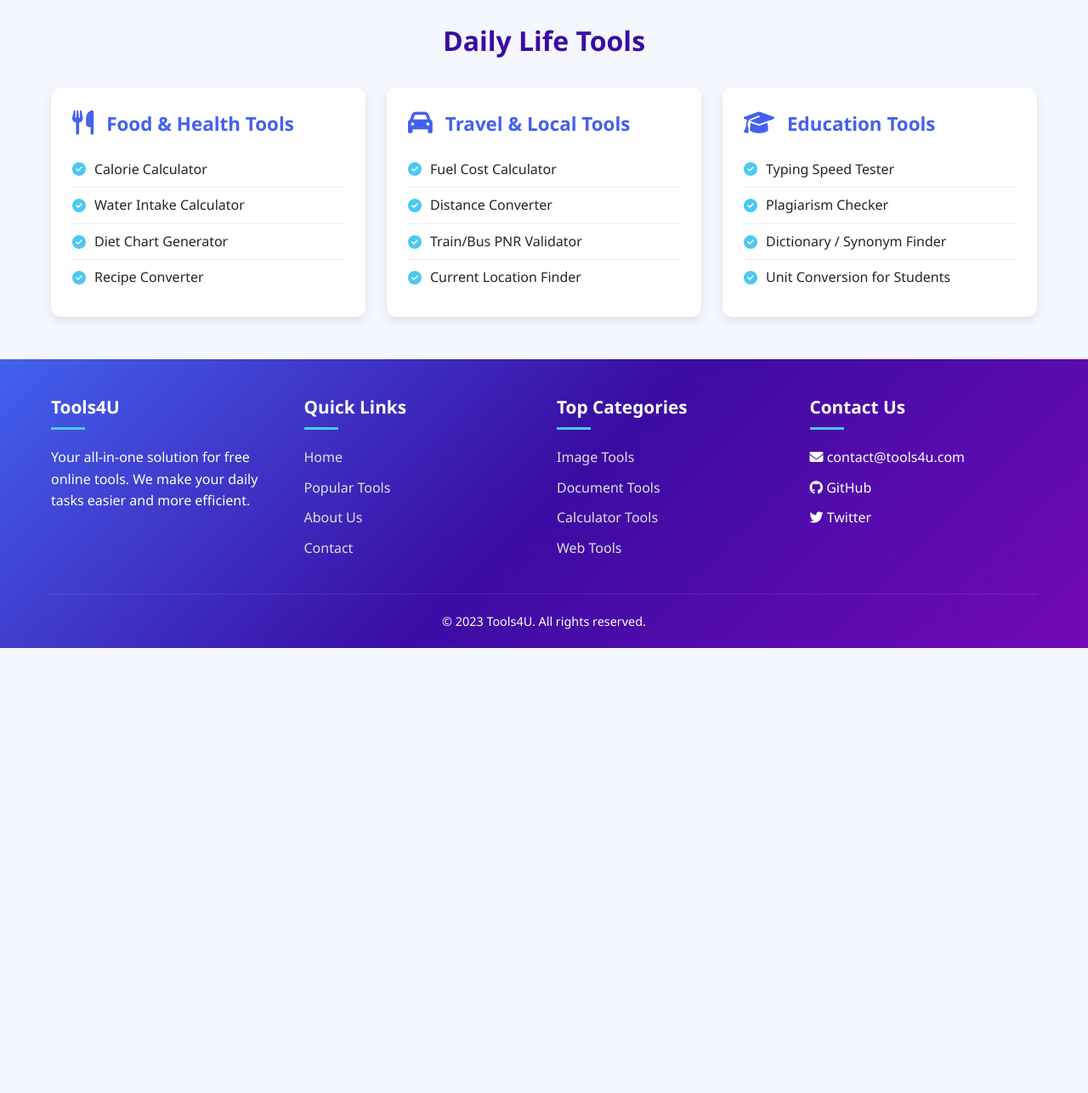
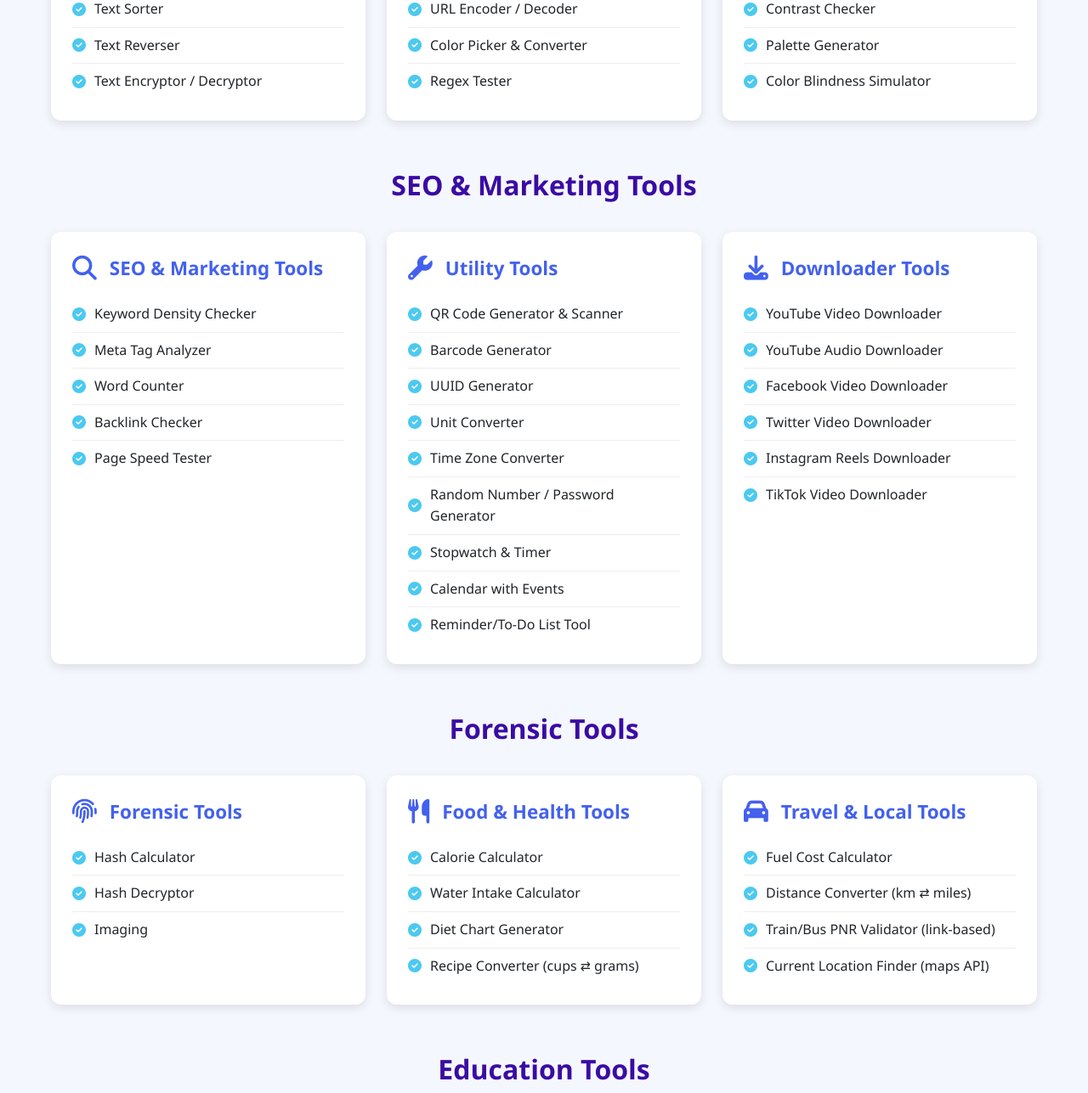
Before and after one commit to cyberdhoraa/Tools4U, a plain HTML site: page index.html in a window 1280 px wide. Shown: the part 1332-2619 px from the top of the page at 85% size. Before the commit the page ends 2095 px from the top, so only its background shows below. Drawn offline with Linux system fonts and the light colour scheme.

Commit message:
Update index.html

```diff
--- a/index.html
+++ b/index.html
@@ -350,6 +350,7 @@
                     <li><i class="fas fa-check-circle"></i> Image Resizer</li>
                     <li><i class="fas fa-check-circle"></i> Image Cropper</li>
                     <li><i class="fas fa-check-circle"></i> Image to Text (OCR)</li>
+                    <li><i class="fas fa-check-circle"></i> Image Rotator / Flipper</li>
                 </ul>
             </div>
 
@@ -364,6 +365,7 @@
                     <li><i class="fas fa-check-circle"></i> PDF Compressor</li>
                     <li><i class="fas fa-check-circle"></i> PDF Merger & Splitter</li>
                     <li><i class="fas fa-check-circle"></i> Document Converter</li>
+                    <li><i class="fas fa-check-circle"></i> PDF Lock / Unlock</li>
                     <li><i class="fas fa-check-circle"></i> eSign PDF</li>
                 </ul>
             </div>
@@ -379,7 +381,10 @@
                     <li><i class="fas fa-check-circle"></i> Age Calculator</li>
                     <li><i class="fas fa-check-circle"></i> BMI Calculator</li>
                     <li><i class="fas fa-check-circle"></i> Loan EMI Calculator</li>
+                    <li><i class="fas fa-check-circle"></i> GST Calculator</li>
                     <li><i class="fas fa-check-circle"></i> Currency Converter</li>
+                    <li><i class="fas fa-check-circle"></i> Tip Calculator</li>
+                    <li><i class="fas fa-check-circle"></i> Bill Splitter</li>
                 </ul>
             </div>
         </div>
@@ -397,6 +402,7 @@
                     <li><i class="fas fa-check-circle"></i> Word & Character Counter</li>
                     <li><i class="fas fa-check-circle"></i> Remove Duplicate Lines</li>
                     <li><i class="fas fa-check-circle"></i> Text Sorter</li>
+                    <li><i class="fas fa-check-circle"></i> Text Reverser</li>
                     <li><i class="fas fa-check-circle"></i> Text Encryptor / Decryptor</li>
                 </ul>
             </div>
@@ -411,6 +417,7 @@
                     <li><i class="fas fa-check-circle"></i> JSON Formatter & Validator</li>
                     <li><i class="fas fa-check-circle"></i> Base64 Encoder / Decoder</li>
                     <li><i class="fas fa-check-circle"></i> URL Encoder / Decoder</li>
+                    <li><i class="fas fa-check-circle"></i> Color Picker & Converter</li>
                     <li><i class="fas fa-check-circle"></i> Regex Tester</li>
                 </ul>
             </div>
@@ -426,13 +433,80 @@
                     <li><i class="fas fa-check-circle"></i> Gradient Generator</li>
                     <li><i class="fas fa-check-circle"></i> Contrast Checker</li>
                     <li><i class="fas fa-check-circle"></i> Palette Generator</li>
+                    <li><i class="fas fa-check-circle"></i> Color Blindness Simulator</li>
                 </ul>
             </div>
         </div>
 
-        <!-- Daily Life Tools -->
-        <h2 class="section-title">Daily Life Tools</h2>
+        <!-- SEO & Marketing Tools -->
+        <h2 class="section-title">SEO & Marketing Tools</h2>
         <div class="categories">
+            <div class="category-card">
+                <div class="category-header">
+                    <i class="fas fa-search"></i>
+                    <h3>SEO & Marketing Tools</h3>
+                </div>
+                <ul class="tools-list">
+                    <li><i class="fas fa-check-circle"></i> Keyword Density Checker</li>
+                    <li><i class="fas fa-check-circle"></i> Meta Tag Analyzer</li>
+                    <li><i class="fas fa-check-circle"></i> Word Counter</li>
+                    <li><i class="fas fa-check-circle"></i> Backlink Checker</li>
+                    <li><i class="fas fa-check-circle"></i> Page Speed Tester</li>
+                </ul>
+            </div>
+
+            <!-- Utility Tools -->
+            <div class="category-card">
+                <div class="category-header">
+                    <i class="fas fa-wrench"></i>
+                    <h3>Utility Tools</h3>
+                </div>
+                <ul class="tools-list">
+                    <li><i class="fas fa-check-circle"></i> QR Code Generator & Scanner</li>
+                    <li><i class="fas fa-check-circle"></i> Barcode Generator</li>
+                    <li><i class="fas fa-check-circle"></i> UUID Generator</li>
+                    <li><i class="fas fa-check-circle"></i> Unit Converter</li>
+                    <li><i class="fas fa-check-circle"></i> Time Zone Converter</li>
+                    <li><i class="fas fa-check-circle"></i> Random Number / Password Generator</li>
+                    <li><i class="fas fa-check-circle"></i> Stopwatch & Timer</li>
+                    <li><i class="fas fa-check-circle"></i> Calendar with Events</li>
+                    <li><i class="fas fa-check-circle"></i> Reminder/To-Do List Tool</li>
+                </ul>
+            </div>
+
+            <!-- Downloader Tools -->
+            <div class="category-card">
+                <div class="category-header">
+                    <i class="fas fa-download"></i>
+                    <h3>Downloader Tools</h3>
+                </div>
+                <ul class="tools-list">
+                    <li><i class="fas fa-check-circle"></i> YouTube Video Downloader</li>
+                    <li><i class="fas fa-check-circle"></i> YouTube Audio Downloader</li>
+                    <li><i class="fas fa-check-circle"></i> Facebook Video Downloader</li>
+                    <li><i class="fas fa-check-circle"></i> Twitter Video Downloader</li>
+                    <li><i class="fas fa-check-circle"></i> Instagram Reels Downloader</li>
+                    <li><i class="fas fa-check-circle"></i> TikTok Video Downloader</li>
+                </ul>
+            </div>
+        </div>
+
+        <!-- Forensic Tools -->
+        <h2 class="section-title">Forensic Tools</h2>
+        <div class="categories">
+            <div class="category-card">
+                <div class="category-header">
+                    <i class="fas fa-fingerprint"></i>
+                    <h3>Forensic Tools</h3>
+                </div>
+                <ul class="tools-list">
+                    <li><i class="fas fa-check-circle"></i> Hash Calculator</li>
+                    <li><i class="fas fa-check-circle"></i> Hash Decryptor</li>
+                    <li><i class="fas fa-check-circle"></i> Imaging</li>
+                </ul>
+            </div>
+
+            <!-- Daily Life Tools -->
             <div class="category-card">
                 <div class="category-header">
                     <i class="fas fa-utensils"></i>
@@ -442,7 +516,7 @@
                     <li><i class="fas fa-check-circle"></i> Calorie Calculator</li>
                     <li><i class="fas fa-check-circle"></i> Water Intake Calculator</li>
                     <li><i class="fas fa-check-circle"></i> Diet Chart Generator</li>
-                    <li><i class="fas fa-check-circle"></i> Recipe Converter</li>
+                    <li><i class="fas fa-check-circle"></i> Recipe Converter (cups ⇄ grams)</li>
                 </ul>
             </div>
 
@@ -453,12 +527,16 @@
                 </div>
                 <ul class="tools-list">
                     <li><i class="fas fa-check-circle"></i> Fuel Cost Calculator</li>
-                    <li><i class="fas fa-check-circle"></i> Distance Converter</li>
-                    <li><i class="fas fa-check-circle"></i> Train/Bus PNR Validator</li>
-                    <li><i class="fas fa-check-circle"></i> Current Location Finder</li>
+                    <li><i class="fas fa-check-circle"></i> Distance Converter (km ⇄ miles)</li>
+                    <li><i class="fas fa-check-circle"></i> Train/Bus PNR Validator (link-based)</li>
+                    <li><i class="fas fa-check-circle"></i> Current Location Finder (maps API)</li>
                 </ul>
             </div>
+        </div>
 
+        <!-- Education Tools -->
+        <h2 class="section-title">Education Tools</h2>
+        <div class="categories">
             <div class="category-card">
                 <div class="category-header">
                     <i class="fas fa-graduation-cap"></i>
@@ -466,11 +544,30 @@
                 </div>
                 <ul class="tools-list">
                     <li><i class="fas fa-check-circle"></i> Typing Speed Tester</li>
-                    <li><i class="fas fa-check-circle"></i> Plagiarism Checker</li>
+                    <li><i class="fas fa-check-circle"></i> Plagiarism Checker (basic)</li>
                     <li><i class="fas fa-check-circle"></i> Dictionary / Synonym Finder</li>
-                    <li><i class="fas fa-check-circle"></i> Unit Conversion for Students</li>
+                    <li><i class="fas fa-check-circle"></i> Unit Conversion for Students (Math/Science)</li>
                 </ul>
             </div>
+
+            <!-- Lifestyle Tools -->
+            <div class="category-card">
+                <div class="category-header">
+                    <i class="fas fa-calendar"></i>
+                    <h3>Lifestyle Tools</h3>
+                </div>
+                <ul class="tools-list">
+                    <li><i class="fas fa-check-circle"></i> To-Do List Manager</li>
+                    <li><i class="fas fa-check-circle"></i> Daily Notes/Notepad</li>
+                    <li><i class="fas fa-check-circle"></i> Expense Tracker</li>
+                    <li><i class="fas fa-check-circle"></i> Simple Budget Calculator</li>
+                    <li><i class="fas fa-check-circle"></i> Weather Checker</li>
+                    <li><i class="fas fa-check-circle"></i> Daily Horoscope</li>
+                </ul>
+            </div>
+
+            <!-- Empty card for spacing -->
+            <div class="category-card" style="visibility: hidden;"></div>
         </div>
     </main>
 
```
